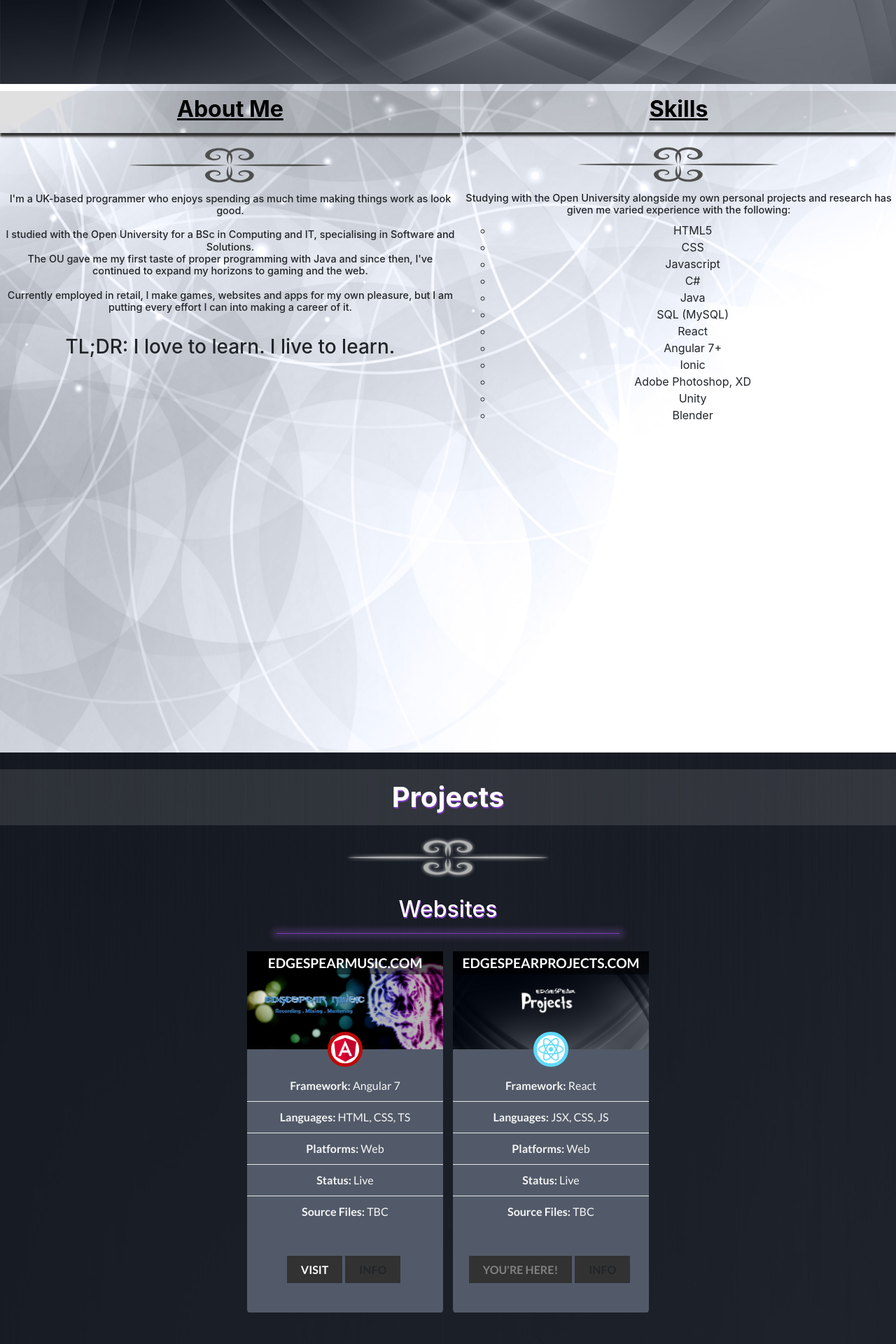
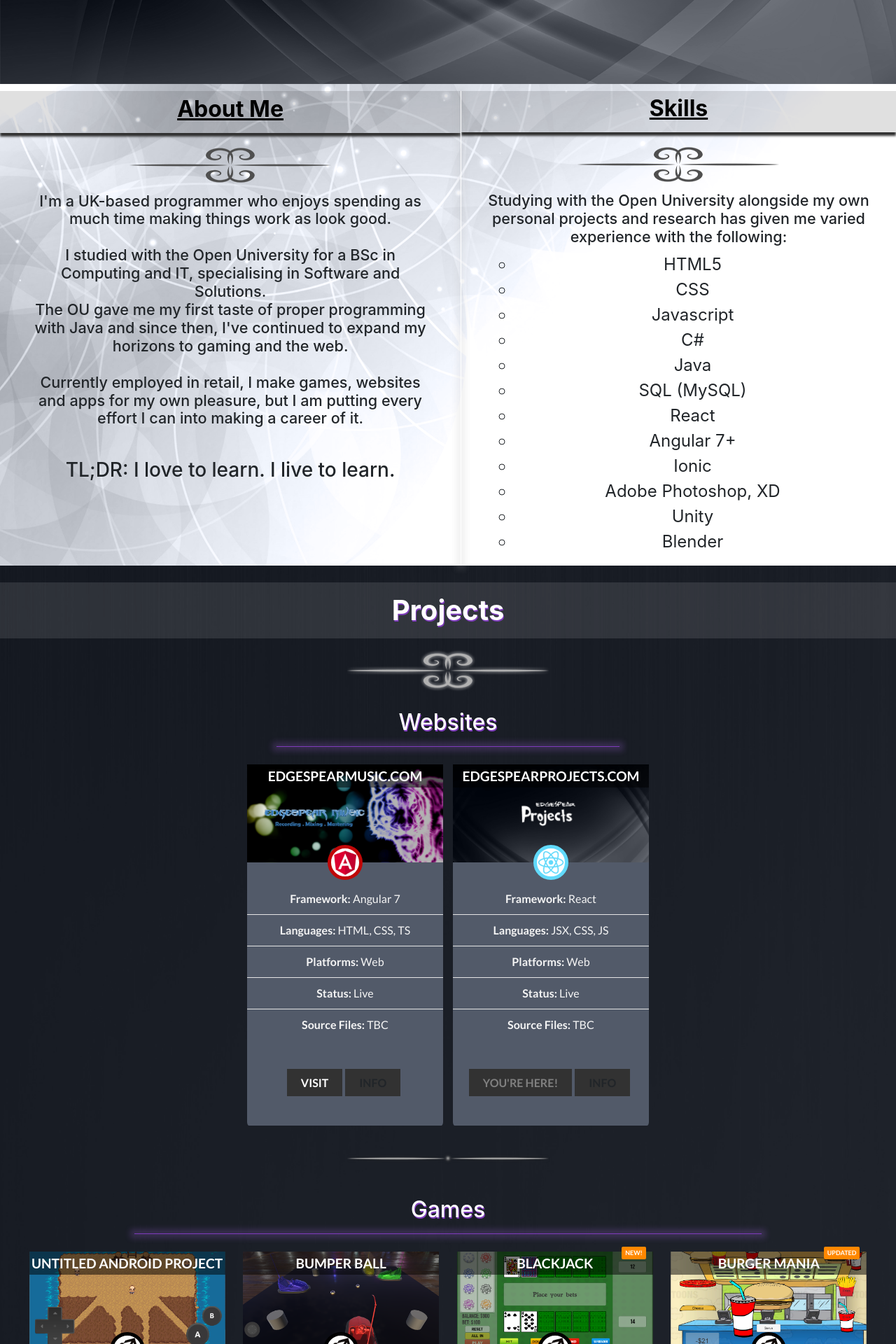
Before and after one commit to tienshinhane/Portfolio, a React (Create React App) app: page / in a window 1280 px wide. Shown: the part 680-2600 px from the top of the page at 70% size. Built offline with nearby package versions, Linux system fonts and the light colour scheme.

Commit message:
About Me section is responsive but the header/titles don't line up

```diff
--- a/src/App.css
+++ b/src/App.css
@@ -35,7 +35,8 @@
   background-image: url(assets/dividerlight2.png);
   background-repeat: no-repeat;
   background-position: center;
-  background-size: auto;
+  background-size: contain;
+  width: 100px;
   height: 75px;
   margin: auto;
 }
@@ -44,7 +45,8 @@
   background-image: url(assets/dividerdark2.png);
   background-repeat: no-repeat;
   background-position: center;
-  background-size: auto;
+  background-size: contain;
+  width: 100%;
   height: 75px;
   margin: auto;
 }
--- a/src/components/About/About.css
+++ b/src/components/About/About.css
@@ -5,7 +5,7 @@
   height: auto;
   display: flex;
   flex-direction: row;
-  align-items: center;
+  align-items: stretch;
   justify-content: center;
   color: 282c34;
   font-size: 100%;
@@ -17,11 +17,8 @@
   width: 2px;
   position: relative;
   border: 0;
-  flex-grow: 2;
-  height: 100%;
+  height: auto;
   background: #ffffff;
-  margin-top: auto;
-  margin-bottom: auto;
 }
 
 .split {
@@ -57,12 +54,13 @@ ul {
 
 .centered {
   position: relative;
-  height: 100vh;
   padding-left: 5px;
   padding-right: 5px;
   text-align: center;
   overflow-y: hidden;
-
+  margin: auto;
+  width: 90%;
+  font-size: 3vh;
   /* border: 1px solid red; */
 }
 
--- a/src/components/Projects/Projects.js
+++ b/src/components/Projects/Projects.js
@@ -152,9 +152,9 @@ const Projects = () => {
           </div>
           {/* {<!-- end of Portfolio project tab-->} */}
         </div>
-        <div id="divider-container">
-          <div className="divider-dot-darkbg"></div>
-        </div>
+
+        <div className="divider-dot-darkbg"></div>
+
         <div className="Games-container">
           <h2>Games</h2>
           <div className="Horizontal"></div>
@@ -425,9 +425,9 @@ const Projects = () => {
             {/* <!--end of Breakout project tab-- > */}
           </div>
         </div>
-        <div id="divider-container">
-          <div className="divider-dot-darkbg"></div>
-        </div>
+
+        <div className="divider-dot-darkbg"></div>
+
         <div className="Apps-container">
           <h2>Apps</h2>
           <div className="Horizontal"></div>
@@ -473,9 +473,8 @@ const Projects = () => {
             {/* {<!-- end of Dog project tab-->} */}
           </div>
         </div>
-        <div id="divider-container">
-          <div className="divider-dot-darkbg"></div>
-        </div>
+
+        <div className="divider-dot-darkbg"></div>
       </div>
       <PopupboxContainer />
     </div>
```
